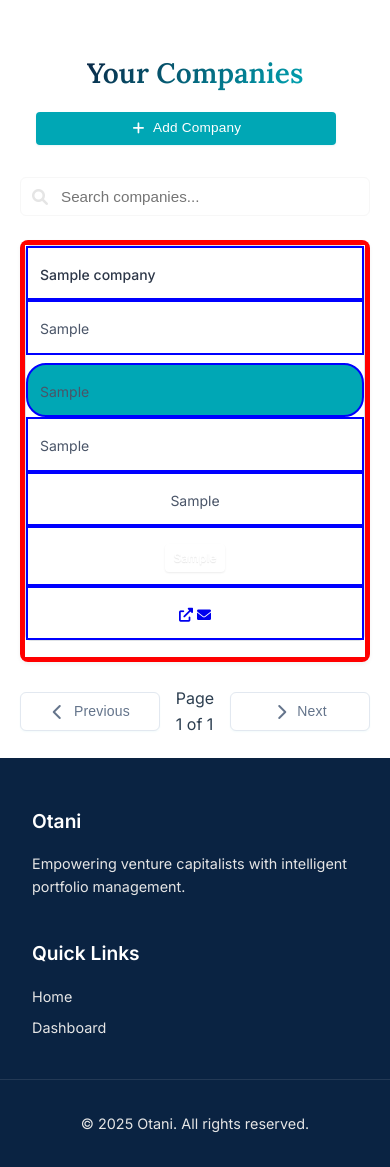
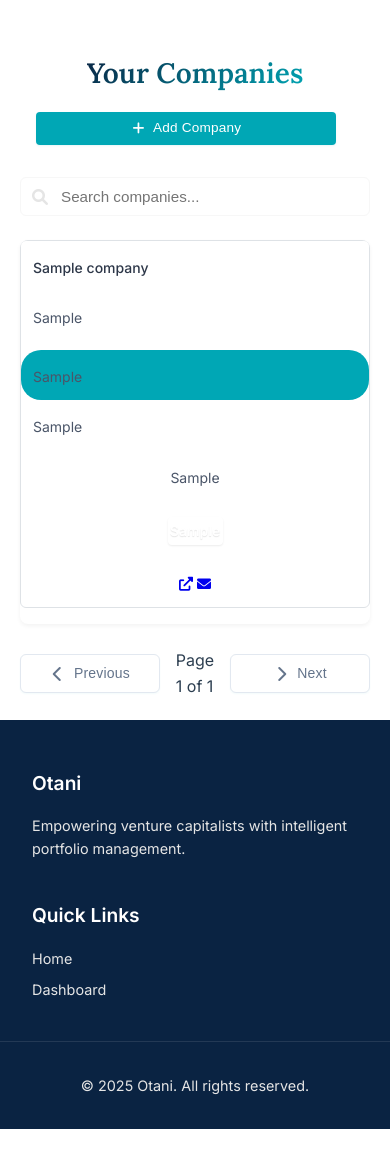
Before and after one commit to sfburrito/otani, a Flask app: page /dashboard in a window 390 px wide. Shown: the part 758-1925 px from the top of the page. After the commit the page ends 1887 px from the top, so only its background shows below. Run offline with Flask 3, Linux system fonts and the light colour scheme; a user stored in the database is signed in; tables that the repository leaves empty hold one stand-in row (values such as "Sample post").

Commit message:
Clean up table styles and improve formatting
- Remove debug styles (red borders and blue lines)
- Make padding and spacing consistent
- Fix badge and button styles
- Improve modal positioning
- Enhance mobile responsiveness

```diff
--- a/static/css/dashboard.css
+++ b/static/css/dashboard.css
@@ -45,80 +45,71 @@
     background-image: linear-gradient(135deg, #FF8A8A, #FF7575);
 }
 
-/* DEBUG STYLES - TEMPORARY */
-body .dashboard-container .companies-table {
-    border: 5px solid red !important;
-}
-
-body .dashboard-container .companies-table td {
-    border: 2px solid blue !important;
-}
-
 /* Companies Section Styles */
-body .dashboard-container .companies-section {
+.dashboard-container .companies-section {
     margin-top: 2rem;
 }
 
-body .dashboard-container .table-responsive {
+.dashboard-container .table-responsive {
     overflow-x: auto;
     margin: 1rem 0;
     border-radius: 8px;
     box-shadow: 0 2px 4px rgba(0, 0, 0, 0.05);
+    background: white;
 }
 
-body .dashboard-container .companies-table {
+.dashboard-container .companies-table {
     width: 100%;
     border-collapse: separate;
     border-spacing: 0;
     margin: 0;
-    background: white;
 }
 
-body .dashboard-container .companies-table thead th {
+.dashboard-container .companies-table thead th {
     background: #f8f9fa;
     color: #344767;
     font-weight: 600;
-    padding: 1rem;
+    padding: 0.875rem;
     text-align: left;
     border-bottom: 2px solid #edf2f7;
     white-space: nowrap;
     font-size: 0.875rem;
 }
 
-body .dashboard-container .companies-table thead th i {
+.dashboard-container .companies-table thead th i {
     margin-right: 0.5rem;
     color: #64748b;
     font-size: 0.875rem;
 }
 
-body .dashboard-container .companies-table tbody tr {
+.dashboard-container .companies-table tbody tr {
     transition: all 0.2s ease;
 }
 
-body .dashboard-container .companies-table tbody tr:nth-child(even) {
+.dashboard-container .companies-table tbody tr:nth-child(even) {
     background-color: #fafbfc;
 }
 
-body .dashboard-container .companies-table tbody tr:hover {
+.dashboard-container .companies-table tbody tr:hover {
     background-color: #f1f4f8;
 }
 
-body .dashboard-container .companies-table td {
-    padding: 0.875rem 1rem;
+.dashboard-container .companies-table td {
+    padding: 0.75rem 0.875rem;
     border-bottom: 1px solid #edf2f7;
     color: #4a5568;
     vertical-align: middle;
     font-size: 0.875rem;
 }
 
-body .dashboard-container .companies-table td:first-child {
+.dashboard-container .companies-table td:first-child {
     font-weight: 500;
     color: #2d3748;
     font-size: 0.875rem;
 }
 
 /* Badge styles */
-body .dashboard-container .table-badge {
+.dashboard-container .table-badge {
     display: inline-flex;
     align-items: center;
     padding: 0.25rem 0.75rem;
@@ -128,50 +119,43 @@
     line-height: 1.5;
     text-align: center;
     white-space: nowrap;
-}
-
-body .dashboard-container .industry-badge, body .dashboard-container .stage-badge {
-    background-color: #f1f5f9;
+    background: #f1f5f9;
     color: #475569;
 }
 
-body .dashboard-container .rating-badge {
-    padding: 0.25rem 0.75rem;
-    font-weight: 600;
-    min-width: 60px;
-    justify-content: center;
-    font-size: 0.75rem;
-}
-
 /* Rating colors */
-body .dashboard-container .rating-a, body .dashboard-container .otani-rating-a {
+.dashboard-container .rating-a,
+.dashboard-container .otani-rating-a {
     background-color: #dcfce7;
     color: #15803d;
 }
 
-body .dashboard-container .rating-b, body .dashboard-container .otani-rating-b {
+.dashboard-container .rating-b,
+.dashboard-container .otani-rating-b {
     background-color: #e0f2fe;
     color: #0369a1;
 }
 
-body .dashboard-container .rating-c, body .dashboard-container .otani-rating-c {
+.dashboard-container .rating-c,
+.dashboard-container .otani-rating-c {
     background-color: #fef9c3;
     color: #854d0e;
 }
 
-body .dashboard-container .rating-d, body .dashboard-container .otani-rating-d {
+.dashboard-container .rating-d,
+.dashboard-container .otani-rating-d {
     background-color: #fee2e2;
     color: #b91c1c;
 }
 
 /* Actions column styling */
-body .dashboard-container .table-actions {
+.dashboard-container .table-actions {
     display: flex;
     gap: 0.5rem;
     justify-content: center;
 }
 
-body .dashboard-container .action-btn {
+.dashboard-container .action-btn {
     display: inline-flex;
     align-items: center;
     justify-content: center;
@@ -186,17 +170,17 @@
     padding: 0;
 }
 
-body .dashboard-container .action-btn:hover {
+.dashboard-container .action-btn:hover {
     background: #edf2f7;
     color: #2d3748;
 }
 
-body .dashboard-container .action-btn i {
+.dashboard-container .action-btn i {
     font-size: 0.875rem;
 }
 
 /* Pagination Styles */
-body .dashboard-container .pagination {
+.pagination {
     display: flex;
     justify-content: center;
     align-items: center;
@@ -204,7 +188,7 @@
     margin-top: 1.5rem;
 }
 
-body .dashboard-container .pagination .btn {
+.pagination .btn {
     padding: 0.5rem 1rem;
     border: 1px solid #e2e8f0;
     background: white;
@@ -297,46 +281,46 @@
 
 /* Mobile Responsive */
 @media (max-width: 768px) {
-    body .dashboard-container .companies-table {
+    .dashboard-container .companies-table {
         font-size: 0.875rem;
     }
 
-    body .dashboard-container .companies-table td,
-    body .dashboard-container .companies-table th {
+    .dashboard-container .companies-table td,
+    .dashboard-container .companies-table th {
         padding: 0.75rem;
     }
 
-    body .dashboard-container .table-badge {
+    .dashboard-container .table-badge {
         padding: 0.2rem 0.5rem;
         font-size: 0.75rem;
     }
 
-    body .dashboard-container .action-btn {
+    .dashboard-container .action-btn {
         width: 28px;
         height: 28px;
     }
 
-    body .dashboard-container .companies-table thead {
+    .dashboard-container .companies-table thead {
         display: none;
     }
 
-    body .dashboard-container .companies-table tbody tr {
+    .dashboard-container .companies-table tbody tr {
         display: block;
         margin-bottom: 1rem;
         border: 1px solid #dee2e6;
         border-radius: 6px;
-        background: var(--white) !important;
+        background: white !important;
         position: relative;
     }
 
-    body .dashboard-container .companies-table td {
+    .dashboard-container .companies-table td {
         display: block;
         padding: 12px;
         border: none;
         position: relative;
     }
 
-    body .dashboard-container .rating-col {
+    .dashboard-container .rating-col {
         position: absolute;
         top: 12px;
         right: 12px;
@@ -344,39 +328,39 @@
         padding: 0 !important;
     }
 
-    body .dashboard-container .rating-col::before {
+    .dashboard-container .rating-col::before {
         display: none !important;
     }
 
-    body .dashboard-container .companies-table td:not(.rating-col)::before {
+    .dashboard-container .companies-table td:not(.rating-col)::before {
         content: attr(data-label);
         font-weight: 600;
         margin-bottom: 4px;
         display: block;
-        color: var(--navy);
+        color: #2d3748;
         font-size: 0.75rem;
     }
 }
 
 /* Table Styles */
-body .dashboard-container {
+.dashboard-container {
     padding: 20px;
     max-width: 1200px;
     margin: 0 auto;
 }
 
 /* Rating Column */
-body .dashboard-container .rating-col {
+.dashboard-container .rating-col {
     width: 80px;
     text-align: center !important;
 }
 
 /* Description Column */
-body .dashboard-container .description-col {
+.dashboard-container .description-col {
     max-width: 300px;
 }
 
-body .dashboard-container .description-content {
+.dashboard-container .description-content {
     max-height: 2.8em;
     overflow: hidden;
     text-overflow: ellipsis;
```
Also changed, not shown: other parts of static/css/dashboard.css (+13 -13 lines).
